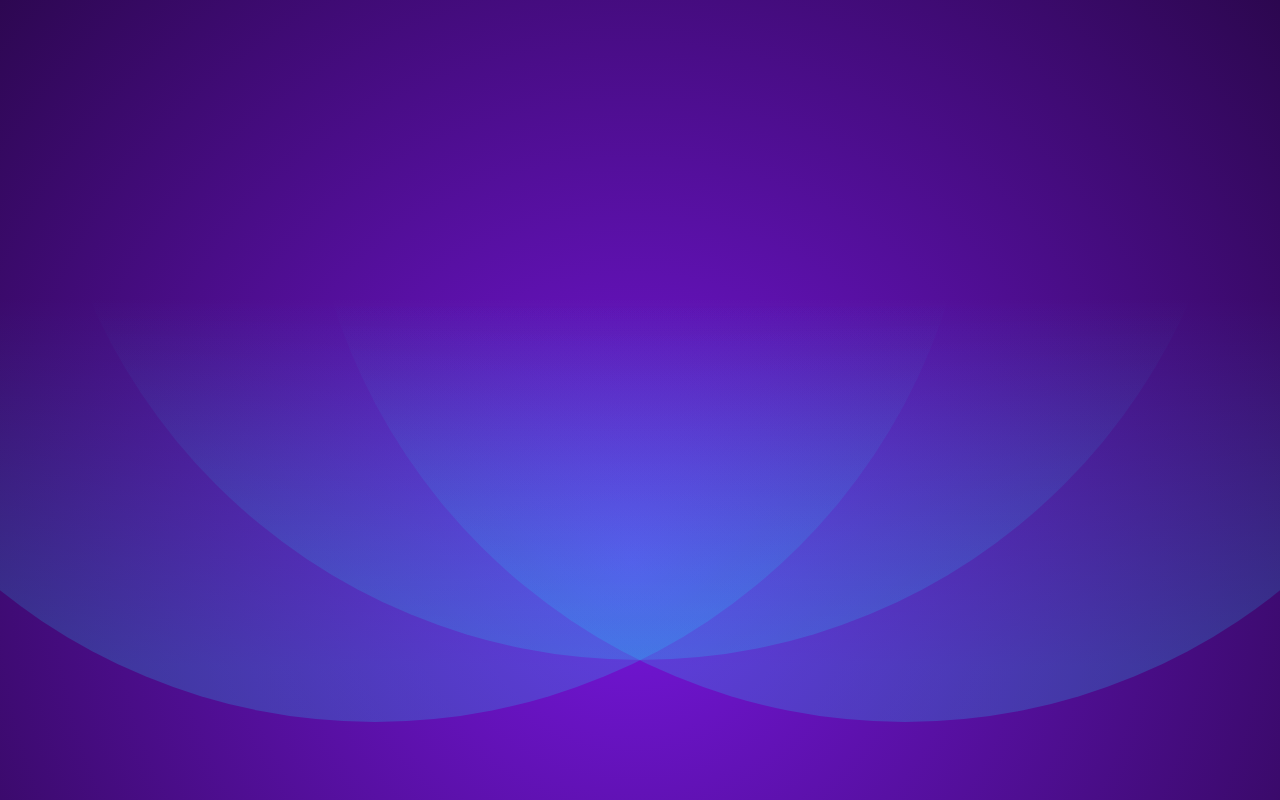
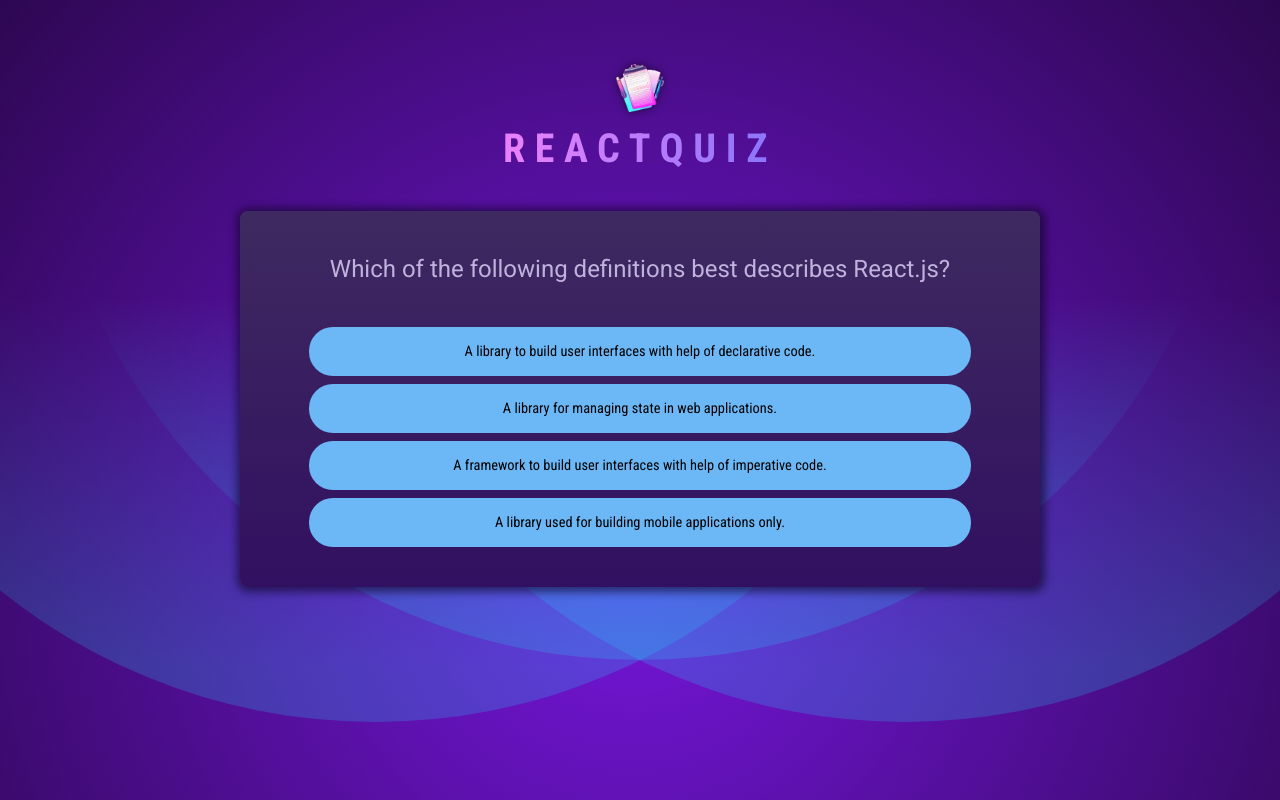
Before and after one commit to nicolasbouffault/2024-React-Quiz, a React (Vite) app: page / in a window 1280 px wide. Built offline with nearby package versions, Linux system fonts and the light colour scheme.

Commit message:
Adding header, questions and answers

```diff
--- a/src/App.jsx
+++ b/src/App.jsx
@@ -1,3 +1,15 @@
-function App() {}
+import Header from "./components/Header";
+import Quiz from "./components/Quiz";
+
+function App() {
+  return (
+    <>
+      <Header />
+      <main>
+        <Quiz />
+      </main>
+    </>
+  );
+}
 
 export default App;
--- /dev/null
+++ b/src/components/Header.jsx
@@ -0,0 +1,8 @@
+import logoImg from '../assets/quiz-logo.png'
+
+export default function Header() {
+    return <header>
+        <img src={logoImg} alt="quiz logo" />
+        <h1>ReactQuiz</h1>
+    </header>
+}
--- /dev/null
+++ b/src/components/Quiz.jsx
@@ -0,0 +1,32 @@
+import { useState } from "react";
+import questions from "../questions";
+
+export default function Quiz() {
+  const [userAnswers, setUserAnswers] = useState([]);
+
+  const activeQuestionIndex = userAnswers.length;
+
+  function handleSelectAnswer(selectedAnswer) {
+    setUserAnswers((prevUserAnswers) => {
+      return [...prevUserAnswers, selectedAnswer];
+    });
+  }
+
+  return (
+    <div id="quiz">
+      <div id="question">
+        <h2>{questions[activeQuestionIndex].text}</h2>
+        <ul id="answers">
+          {questions[activeQuestionIndex].answers.map((answer) => (
+            <li key={answer} className="answer">
+              <button onClick={() => handleSelectAnswer(answer)}>
+                {answer}
+              </button>
+            </li>
+          ))}
+          <li></li>
+        </ul>
+      </div>
+    </div>
+  );
+}
--- /dev/null
+++ b/src/questions.js
@@ -0,0 +1,72 @@
+export default [
+  {
+    id: 'q1',
+    text: 'Which of the following definitions best describes React.js?',
+    answers: [
+      'A library to build user interfaces with help of declarative code.',
+      'A library for managing state in web applications.',
+      'A framework to build user interfaces with help of imperative code.',
+      'A library used for building mobile applications only.',
+    ],
+  },
+  {
+    id: 'q2',
+    text: 'What purpose do React hooks serve?',
+    answers: [
+      'Enabling the use of state and other React features in functional components.',
+      'Creating responsive layouts in React applications.',
+      'Handling errors within the application.',
+      'Part of the Redux library for managing global state.',
+    ],
+  },
+  {
+    id: 'q3',
+    text: 'Can you identify what JSX is?',
+    answers: [
+      'A JavaScript extension that adds HTML-like syntax to JavaScript.',
+      'A JavaScript library for building dynamic user interfaces.',
+      'A specific HTML version that was explicitly created for React.',
+      'A tool for making HTTP requests in a React application.',
+    ],
+  },
+  {
+    id: 'q4',
+    text: 'What is the most common way to create a component in React?',
+    answers: [
+      'By defining a JavaScript function that returns a renderable value.',
+      'By defining a custom HTML tag in JavaScript.',
+      'By creating a file with a .jsx extension.',
+      'By using the "new" keyword followed by the component name.',
+    ],
+  },
+  {
+    id: 'q5',
+    text: 'What does the term "React state" imply?',
+    answers: [
+      'An object in a component that holds values and may cause the component to render on change.',
+      'The lifecycle phase a React component is in.',
+      'The overall status of a React application, including all props and components.',
+      'A library for managing global state in React applications.',
+    ],
+  },
+  {
+    id: 'q6',
+    text: 'How do you typically render list content in React apps?',
+    answers: [
+      'By using the map() method to iterate over an array of data and returning JSX.',
+      'By using the for() loop to iterate over an array of data and returning JSX.',
+      'By using the forEach() method to iterate over an array of data and returning JSX.',
+      'By using the loop() method to iterate over an array of data and returning JSX.',
+    ],
+  },
+  {
+    id: 'q7',
+    text: 'Which approach can NOT be used to render content conditionally?',
+    answers: [
+      'Using a the #if template syntax.',
+      'Using a ternary operator.',
+      'Using the && operator.',
+      'Using an if-else statement.',
+    ],
+  },
+];
```
